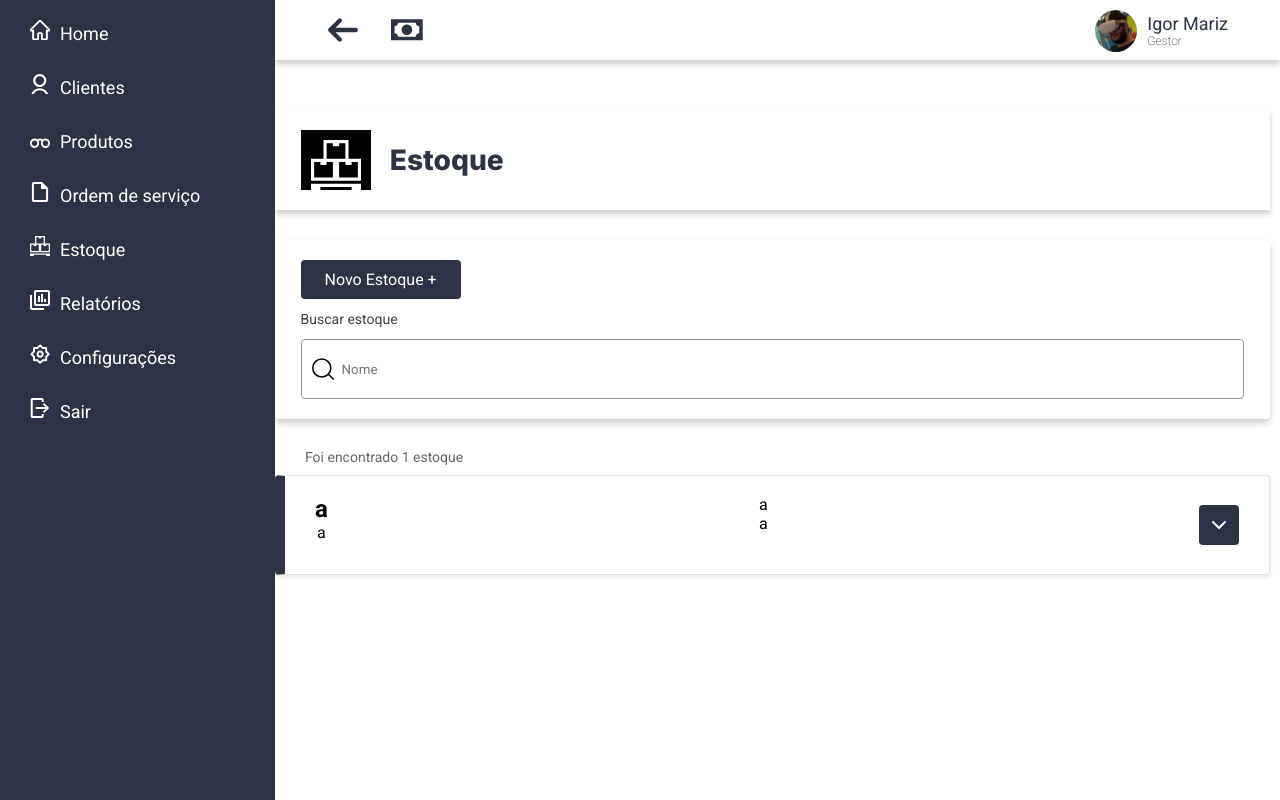
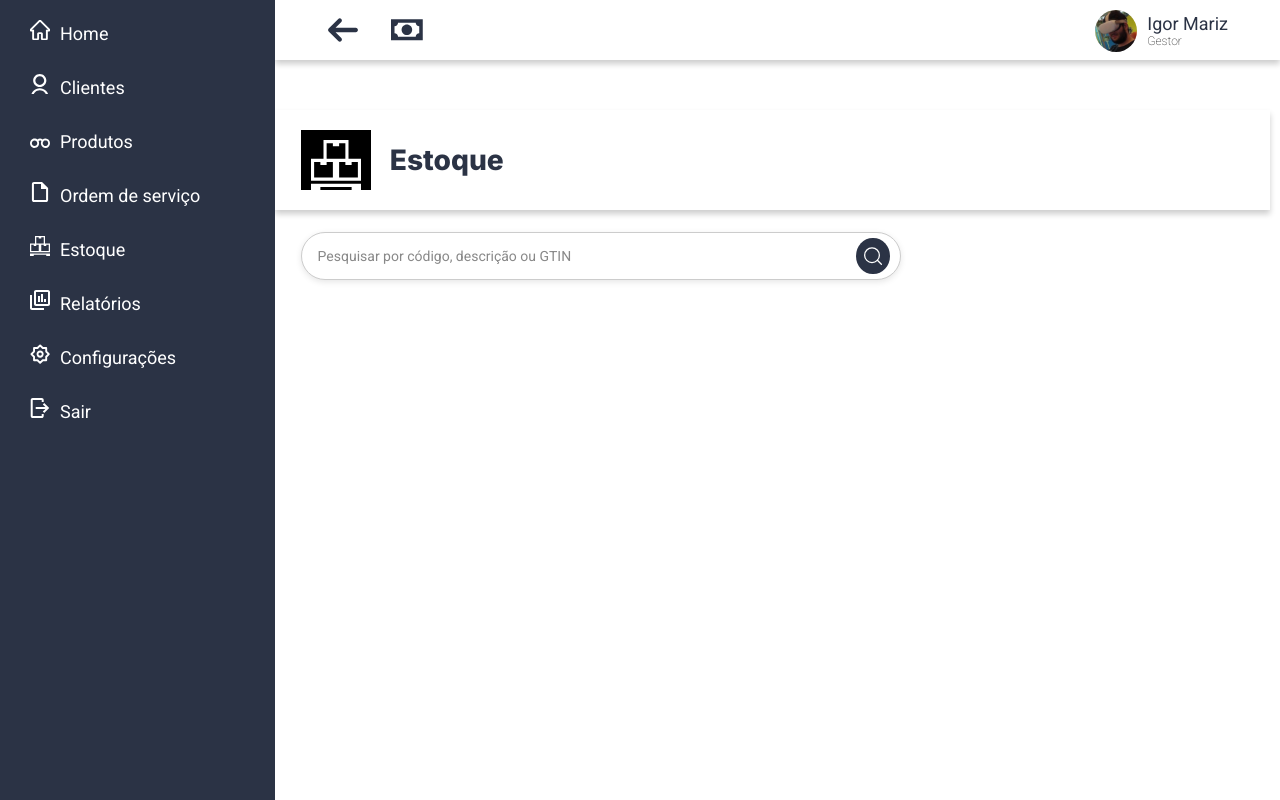
Before and after one commit to LGtkz/OticaFocal, a Next.js app: page /estoque in a window 1280 px wide. Built offline with nearby package versions, Linux system fonts and the light colour scheme.

Commit message:
mexendo na pagina de estoque

```diff
--- a/src/app/estoque/estoque.css
+++ b/src/app/estoque/estoque.css
@@ -5,20 +5,16 @@
   min-height: 100vh;
 }
 
-
 .estoque-container {
   display: flex;
   flex-direction: row;
   align-items: center;
   justify-content: space-between;
   gap: 1.2rem;
-
   width: 100%;
   max-width: 1400px;
-
   min-height: 100px;
   height: auto;
-
   background-color: white;
   padding: 0 clamp(1rem, 2vw, 2rem);
   box-shadow: 0 4px 6px rgba(0, 0, 0, 0.2);
@@ -32,7 +28,6 @@
   gap: 1.2rem;
   background-color: white;
   min-width: 0;
-
 }
 
 .estoque-container h1 {
@@ -44,170 +39,64 @@
   white-space: nowrap;
 }
 
-
-.estoque-box {
+.estoque-search-wrap {
   width: 100%;
   max-width: 1400px;
-
-    height: auto;
-    min-height: 170px;
-
-    background: white;
-    margin: 30px auto;
-    border-radius: 4px;
-    box-shadow: 0 4px 6px rgba(0, 0, 0, 0.2);
-
-    display: flex;
-    flex-direction: column;
-    gap: 12px;
-
-    padding: 20px clamp(1rem, 2vw, 30px);
-    align-items: flex-start;
+  margin: 22px auto 0 auto;
+  padding: 0 clamp(1rem, 2vw, 2rem);
   box-sizing: border-box;
 }
 
-.btn-novo-estoque {
-    background-color: var(--cor-primaria);
-    color: white;
-    padding: 10px 16px;
-    border: none;
-    border-radius: 4px;
-    width: auto;
-    min-width: 160px;
-    font-size: 16px;
-    cursor: pointer;
-    white-space: nowrap;
+.estoque-search {
+  width: 100%;
+  max-width: 600px;
+  height: 48px;
+  display: flex;
+  align-items: center;
+  gap: 10px;
+  background: white;
+  border-radius: 999px;
+  padding: 0 10px 0 16px;
+  border: 1px solid #ccc;
+  box-shadow: 0 2px 6px rgba(0,0,0,0.1);
 }
 
-.btn-novo-estoque:hover {
-    opacity: 0.9;
+.estoque-search input {
+  width: 100%;
+  height: 100%;
+  border: none;
+  outline: none;
+  background: transparent;
+  color: #333;
+  font-size: 14px;
 }
 
-.label-buscar {
-    font-size: 14px;
-    color: #414141;
+.estoque-search input::placeholder {
+  color: #888;
 }
 
-.input-busca {
-    display: flex;
-    align-items: center;
-    gap: 8px;
-    border: 1px solid #999;
-    border-radius: 4px;
-    padding: 6px 10px;
-    background-color: white;
-    width: 100%;
-    box-sizing: border-box;
+.estoque-search-btn {
+  width: 36px;
+  height: 36px;
+  border: none;
+  border-radius: 50%;
+  cursor: pointer;
+  display: grid;
+  place-items: center;
+  background: var(--cor-primaria);
 }
 
-.input-busca input {
-    width: 100%;
-    border: none;
-    outline: none;
-    background-color: white;
+.estoque-search-btn img {
+  filter: invert(1);
 }
 
-.estoque-lista-container {
-    width: 100%;
-    max-width: 1400px;
-    margin: 0 auto;
-    display: flex;
-    flex-direction: column;
-    gap: 10px;
-    align-items: flex-start;
-    box-sizing: border-box;
-}
-
-.contador-estoque {
-    color: #666;
-    font-size: 14px;
-    margin-left: 30px;
-}
-
-.estoque-card {
-    background: white;
-    border-radius: 4px;
-    box-shadow: 0 2px 4px rgba(0, 0, 0, 0.1);
-    display: flex;
-    align-items: center;
-    justify-content: space-between;
-
-    padding: 20px 30px;
-    border: 1px solid #e0e0e0;
-    border-left: 10px solid var(--cor-primaria);
-
-    height: 100px;
-    width: 100%;
-    box-sizing: border-box;
-}
-
-.col-nome {
-    display: flex;
-    align-items: center;
-    min-width: 220px;
-}
-
-.col-nome h2 {
-    font-size: 18px;
-    color: #333;
-    margin: 0;
-    font-weight: 500;
-}
-
-.col-cpf {
-    display: flex;
-    align-items: center;
-    min-width: 220px;
-}
-
-.col-cpf p {
-    font-size: 12px;
-    color: #888;
-    margin: 0;
-}
-
-.col-info {
-    display: flex;
-    flex-direction: column;
-    gap: 4px;
-    min-width: 260px;
-    text-align: left;
-}
-
-.col-info p {
-    font-size: 12px;
-    color: #666;
-    margin: 0;
-}
-
-.btn-receita {
-    background-color: var(--cor-primaria);
-    color: white;
-    width: 40px;
-    height: 40px;
-    border: none;
-    border-radius: 4px;
-    cursor: pointer;
-    display: flex;
-    align-items: center;
-    justify-content: center;
-}
-
-.btn-receita:hover {
-    opacity: 0.9;
+.estoque-search:focus-within {
+  border: 1px solid var(--cor-primaria);
+  box-shadow: 0 0 0 2px rgba(0,0,0,0.05);
 }
 
 @media (max-width: 1024px) {
-    .estoque-card {
-        height: auto;
-        gap: 12px;
-        flex-wrap: wrap;
-        align-items: flex-start;
-    }
-
-    .col-nome,
-    .col-cpf,
-    .col-info {
-        min-width: 0;
+  .estoque-search {
+    height: 46px;
   }
 }
--- a/src/app/estoque/page.js
+++ b/src/app/estoque/page.js
@@ -1,5 +1,4 @@
 import './estoque.css';
-import Link from 'next/link';
 import Image from "next/image";
 import { Inter } from "next/font/google";
 
@@ -20,43 +19,20 @@ export default function Estoque() {
         </div>
       </div>
 
-            <div className="estoque-box">
-                <Link href="/estoque/novo">
-                    <button className="btn-novo-estoque">Novo Estoque +</button>
-                </Link>
+      <div className="estoque-search-wrap">
+        <div className="estoque-search">
+          <input
+            type="text"
+            placeholder="Pesquisar por código, descrição ou GTIN"
+          />
 
-                <label className="label-buscar">Buscar estoque</label>
-
-                <div className="input-busca">
+          <button className="estoque-search-btn" aria-label="Pesquisar">
             <Image
               src="/search-button-svgrepo-com.svg"
-                        alt="Ícone de busca"
-                        width={22}
-                        height={22}
-                        className="icone-busca"
+              alt=""
+              width={18}
+              height={18}
             />
-                    <input type="text" placeholder="Nome" />
-                </div>
-            </div>
-
-            <div className="estoque-lista-container">
-                <p className="contador-estoque">Foi encontrado 1 estoque</p>
-
-                <div className="estoque-card estoque-card--ativo">
-                    <div className="estoque-info-principal">
-                        <h2>a</h2>
-                        <p>a</p>
-                    </div>
-
-                    <div className="estoque-info-secundaria">
-                        <p>a</p>
-                        <p>a</p>
-                    </div>
-
-                    <button className="btn-receita" aria-label="Abrir">
-                        <svg width="24" height="24" viewBox="0 0 24 24" fill="none" xmlns="http://www.w3.org/2000/svg">
-                            <path d="M6 9L12 15L18 9" stroke="white" strokeWidth="2" strokeLinecap="round" strokeLinejoin="round" />
-                        </svg>
           </button>
         </div>
       </div>
```
Lines whose indentation alone changed are shown as unchanged.
